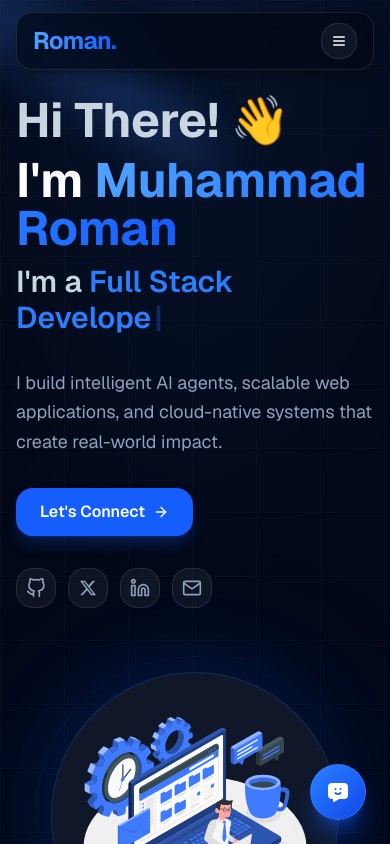
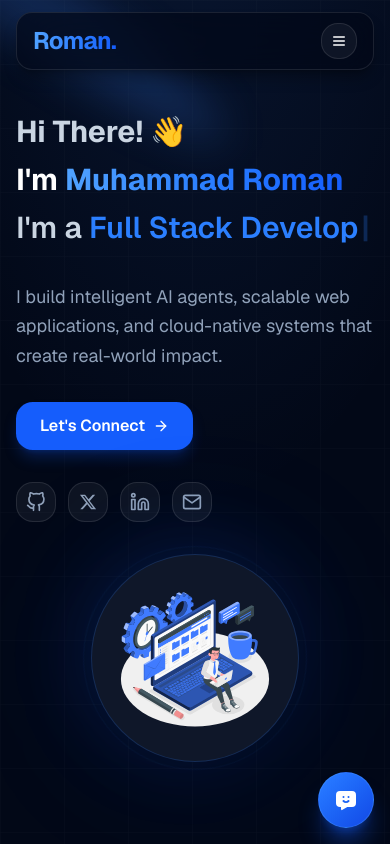
Before and after one commit to mromankhan/My-Portfolio, a Next.js app: page / in a window 390 px wide. Shown: the top 844 px of the page. Built offline with nearby package versions, Linux system fonts and the light colour scheme.

Commit message:
Responsiveness

```diff
--- a/src/components/Card.tsx
+++ b/src/components/Card.tsx
@@ -16,13 +16,14 @@ interface CardProps {
 const Card = ({ img, alt, title, desc, iconsList, link, liveLink }: CardProps) => {
   return (
     <BackgroundGradient className="rounded-[22px] bg-[#0a1628]">
-      <div className="w-[350px] rounded-[22px] overflow-hidden transition-transform duration-300 hover:-translate-y-1">
+      <div className="w-full rounded-[22px] overflow-hidden transition-transform duration-300 hover:-translate-y-1">
         {/* Image */}
         <div className="relative w-full h-[200px] overflow-hidden">
           <Image
             src={img}
             alt={alt}
             fill
+            sizes="(max-width: 640px) calc(100vw - 2rem), (max-width: 1024px) 50vw, 380px"
             className="object-cover transition-transform duration-700 hover:scale-110"
           />
           <div className="absolute inset-0 bg-gradient-to-t from-[#0a1628] via-transparent to-transparent" />
@@ -47,6 +48,7 @@ const Card = ({ img, alt, title, desc, iconsList, link, liveLink }: CardProps) =
                   src={icon}
                   alt={`${title} tech`}
                   fill
+                  sizes="32px"
                   className="p-1.5 object-contain rounded-full"
                 />
               </div>
--- a/src/components/ChatWidget.tsx
+++ b/src/components/ChatWidget.tsx
@@ -348,7 +348,7 @@ export default function ChatWidget() {
   return (
     <>
       {/* ── Floating Toggle Button ── */}
-      <div className="fixed bottom-6 right-6 z-50">
+      <div className="fixed bottom-4 right-4 sm:bottom-6 sm:right-6 z-50">
         <AnimatePresence>
           {hasUnread && !isOpen && (
             <motion.div
@@ -404,7 +404,7 @@ export default function ChatWidget() {
             animate={{ opacity: 1, y: 0, scale: 1 }}
             exit={{ opacity: 0, y: 20, scale: 0.95 }}
             transition={{ type: "spring", stiffness: 300, damping: 28 }}
-            className="fixed bottom-24 right-6 z-50 w-[340px] sm:w-[380px] h-[520px] flex flex-col rounded-2xl border border-white/10 bg-[#0a1628]/95 backdrop-blur-2xl shadow-2xl shadow-black/60 overflow-hidden"
+            className="fixed z-50 flex flex-col rounded-2xl border border-white/10 bg-[#0a1628]/95 backdrop-blur-2xl shadow-2xl shadow-black/60 overflow-hidden left-3 right-3 bottom-20 sm:left-auto sm:right-6 sm:bottom-24 sm:w-[380px] h-[min(520px,72vh)]"
           >
             {/* Header */}
             <div className="flex items-center justify-between px-4 py-3 border-b border-white/8 bg-gradient-to-r from-blue-600/15 to-transparent shrink-0">
--- a/src/components/TypewritingEffect.tsx
+++ b/src/components/TypewritingEffect.tsx
@@ -7,13 +7,13 @@ const TypewriterEffect = () => {
         <p className="text-3xl lg:text-4xl font-semibold">I&apos;m a {" "}
             <span className="text-3xl lg:text-4xl font-semibold text-blue-500">
                 <Typewriter
-                    words={["Full Stack Developer", "Agentic AI Developer", "Cloud Native Engineer", "React & Next.js Developer", "Python Developer"]}
+                    words={["Full Stack Developer", "Cloud Native Agentic AI Engineer", "DevOps Engineer", "React & Next.js Expert", "Python Developer"]}
                     loop={true}
                     cursor
                     cursorStyle="|"
-                    typeSpeed={140}
-                    deleteSpeed={110}
-                    delaySpeed={3000}
+                    typeSpeed={180}
+                    deleteSpeed={100}
+                    delaySpeed={2000}
                 />
             </span>
         </p>
--- a/src/components/pagesContent/AboutContent.tsx
+++ b/src/components/pagesContent/AboutContent.tsx
@@ -49,14 +49,14 @@ const stats = [
 
 export default function AboutContent() {
   return (
-    <main className="min-h-screen bg-[#020817] text-white overflow-hidden">
+    <main className="relative min-h-screen bg-[#020817] text-white overflow-hidden">
       {/* ── Profile Section ── */}
       <section className="relative pt-28 pb-20 px-4 overflow-hidden">
         <Spotlight className="-top-40 left-0 md:left-40" fill="#3b82f6" />
         <div className="absolute inset-0 bg-[radial-gradient(ellipse_70%_50%_at_50%_0%,rgba(59,130,246,0.10),transparent)]" />
 
         <div className="max-w-6xl mx-auto relative z-10">
-          <div className="flex flex-col lg:flex-row items-center gap-16">
+          <div className="flex flex-col lg:flex-row items-center gap-8 lg:gap-16">
             {/* Left — Content */}
             <motion.div
               initial={{ opacity: 0, x: -30 }}
@@ -68,7 +68,7 @@ export default function AboutContent() {
                 <p className="text-blue-400 text-sm font-semibold tracking-widest uppercase mb-3">
                   About Me
                 </p>
-                <h1 className="text-4xl lg:text-5xl font-bold leading-tight">
+                <h1 className="text-3xl sm:text-4xl lg:text-5xl font-bold leading-tight">
                   Know{" "}
                   <span className="bg-gradient-to-r from-blue-400 to-blue-600 bg-clip-text text-transparent">
                     Who I&apos;m
@@ -139,7 +139,7 @@ export default function AboutContent() {
               {/* Avatar */}
               <div className="relative">
                 <div className="absolute inset-0 rounded-full bg-blue-600/20 blur-3xl scale-110" />
-                <div className="relative w-64 h-64 rounded-full border-2 border-blue-500/30 overflow-hidden bg-[#0f1729]">
+                <div className="relative w-48 h-48 sm:w-56 sm:h-56 md:w-64 md:h-64 rounded-full border-2 border-blue-500/30 overflow-hidden bg-[#0f1729]">
                   <Image
                     src="/images/programmingboy.svg"
                     alt="Muhammad Roman — Programmer illustration"
--- a/src/components/pagesContent/ContactContent.tsx
+++ b/src/components/pagesContent/ContactContent.tsx
@@ -4,7 +4,7 @@ import { useState } from "react";
 import { ToastContainer, toast } from "react-toastify";
 import "react-toastify/dist/ReactToastify.css";
 import { motion } from "motion/react";
-import { BackgroundBeams } from "@/components/ui/background-beams";
+import { Spotlight } from "@/components/ui/spotlight";
 import { FiGithub, FiLinkedin } from "react-icons/fi";
 import { FaXTwitter } from "react-icons/fa6";
 
@@ -62,9 +62,9 @@ const ContactContent = () => {
   };
 
   return (
-    <div className="relative min-h-screen bg-[#020817] flex items-center justify-center py-28 px-4 overflow-hidden">
-      {/* Background beams */}
-      <BackgroundBeams className="opacity-40" />
+    <div className="relative min-h-screen bg-[#020817] flex items-center justify-center py-20 sm:py-28 px-4 overflow-hidden">
+      <Spotlight className="-top-40 left-0 md:left-60" fill="#3b82f6" />
+      <div className="absolute inset-0 bg-[radial-gradient(ellipse_70%_50%_at_50%_0%,rgba(59,130,246,0.08),transparent)]" />
 
       <div className="relative z-10 w-full max-w-5xl mx-auto">
         {/* Header */}
@@ -77,7 +77,7 @@ const ContactContent = () => {
           <p className="text-blue-400 text-sm font-semibold tracking-widest uppercase mb-3">
             Get In Touch
           </p>
-          <h1 className="text-4xl md:text-5xl font-bold text-white mb-4">
+          <h1 className="text-3xl sm:text-4xl md:text-5xl font-bold text-white mb-4">
             Let&apos;s Work{" "}
             <span className="bg-gradient-to-r from-blue-400 to-blue-600 bg-clip-text text-transparent">
               Together
@@ -89,13 +89,13 @@ const ContactContent = () => {
           </p>
         </motion.div>
 
-        <div className="grid grid-cols-1 lg:grid-cols-5 gap-8">
+        <div className="grid grid-cols-1 md:grid-cols-5 gap-8">
           {/* Left — Contact Info */}
           <motion.div
             initial={{ opacity: 0, x: -20 }}
             animate={{ opacity: 1, x: 0 }}
             transition={{ duration: 0.5, delay: 0.1 }}
-            className="lg:col-span-2 space-y-6"
+            className="md:col-span-2 space-y-6"
           >
             {/* Info cards */}
             <div className="space-y-4">
@@ -163,9 +163,9 @@ const ContactContent = () => {
             initial={{ opacity: 0, x: 20 }}
             animate={{ opacity: 1, x: 0 }}
             transition={{ duration: 0.5, delay: 0.15 }}
-            className="lg:col-span-3"
+            className="md:col-span-3"
           >
-            <div className="p-8 rounded-3xl border border-white/10 bg-white/[0.02] backdrop-blur-sm">
+            <div className="p-5 sm:p-8 rounded-3xl border border-white/10 bg-white/[0.02] backdrop-blur-sm">
               <form onSubmit={handleSubmit} className="space-y-5">
                 {/* Name */}
                 <div className="space-y-2">
--- a/src/components/pagesContent/ExperienceContent.tsx
+++ b/src/components/pagesContent/ExperienceContent.tsx
@@ -264,7 +264,7 @@ function Timeline() {
 /* ─── Page ──────────────────────────────────────────────── */
 export default function ExperienceContent() {
   return (
-    <main className="min-h-screen bg-[#020817] text-white overflow-hidden">
+    <main className="relative min-h-screen bg-[#020817] text-white overflow-hidden">
 
       {/* ── Hero ── */}
       <section className="relative pt-28 pb-14 px-4 overflow-hidden">
@@ -280,7 +280,7 @@ export default function ExperienceContent() {
             <p className="text-blue-400 text-xs font-semibold tracking-widest uppercase mb-4">
               My Journey
             </p>
-            <h1 className="text-4xl md:text-5xl lg:text-6xl font-bold mb-4 leading-tight">
+            <h1 className="text-3xl sm:text-4xl md:text-5xl lg:text-6xl font-bold mb-4 leading-tight">
               Experience &{" "}
               <span className="bg-gradient-to-r from-blue-400 to-blue-600 bg-clip-text text-transparent">
                 Education
--- a/src/components/pagesContent/HomeContent.tsx
+++ b/src/components/pagesContent/HomeContent.tsx
@@ -40,7 +40,7 @@ const introPoints = [
 
 export default function HomeContent() {
   return (
-    <main className="min-h-screen bg-[#020817] text-white overflow-hidden">
+    <main className="relative min-h-screen bg-[#020817] text-white overflow-hidden">
       {/* ── Hero Section ── */}
       <section className="relative min-h-screen flex items-center justify-center overflow-hidden">
         {/* Spotlight */}
@@ -62,7 +62,7 @@ export default function HomeContent() {
         />
 
         <div className="container mx-auto px-4 pt-24 pb-16 relative z-10">
-          <div className="grid grid-cols-1 lg:grid-cols-2 gap-16 items-center">
+          <div className="grid grid-cols-1 lg:grid-cols-2 gap-8 lg:gap-16 items-center">
             {/* Left — Text */}
             <motion.div
               initial={{ opacity: 0, y: 30 }}
@@ -72,16 +72,16 @@ export default function HomeContent() {
             >
 
               <div className="space-y-3">
-                <h2 className="text-5xl lg:text-6xl font-bold text-slate-300">
+                <h2 className="text-3xl sm:text-4xl lg:text-6xl font-bold text-slate-300">
                   Hi There! 👋
                 </h2>
-                <h1 className="text-5xl lg:text-6xl font-bold">
+                <h1 className="text-3xl sm:text-4xl lg:text-6xl font-bold">
                   I&apos;m{" "}
                   <span className="bg-gradient-to-r from-blue-400 via-blue-500 to-blue-600 bg-clip-text text-transparent">
                     Muhammad Roman
                   </span>
                 </h1>
-                <div className="text-2xl lg:text-3xl font-semibold text-slate-300 min-h-[2.5rem]">
+                <div className="text-xl sm:text-2xl lg:text-3xl font-semibold text-slate-300 min-h-[2.5rem]">
                   <TypewriterEffect />
                 </div>
               </div>
@@ -126,12 +126,12 @@ export default function HomeContent() {
               className="relative flex justify-center items-center"
             >
               {/* Glow rings */}
-              <div className="absolute w-80 h-80 rounded-full bg-blue-600/10 blur-3xl" />
-              <div className="absolute w-64 h-64 rounded-full border border-blue-500/10 animate-[spin_20s_linear_infinite]" />
-              <div className="absolute w-80 h-80 rounded-full border border-blue-500/5 animate-[spin_30s_linear_infinite_reverse]" />
+              <div className="absolute w-56 h-56 sm:w-80 sm:h-80 rounded-full bg-blue-600/10 blur-3xl" />
+              <div className="absolute w-48 h-48 sm:w-64 sm:h-64 rounded-full border border-blue-500/10 animate-[spin_20s_linear_infinite]" />
+              <div className="absolute w-56 h-56 sm:w-80 sm:h-80 rounded-full border border-blue-500/5 animate-[spin_30s_linear_infinite_reverse]" />
 
               {/* Image container */}
-              <div className="relative w-72 h-72 lg:w-96 lg:h-96">
+              <div className="relative w-52 h-52 sm:w-64 sm:h-64 lg:w-96 lg:h-96">
                 <div className="absolute inset-0 rounded-full bg-gradient-to-br from-blue-600/20 to-transparent blur-2xl" />
                 <div className="relative rounded-full overflow-hidden w-full h-full border border-blue-500/20 bg-[#0f1729]">
                   <Image
@@ -149,7 +149,7 @@ export default function HomeContent() {
       </section>
 
       {/* ── Introduce Section ── */}
-      <section className="relative py-24 px-4 overflow-hidden">
+      <section className="relative py-14 sm:py-24 px-4 overflow-hidden">
         <div className="absolute inset-0 bg-[radial-gradient(ellipse_60%_60%_at_50%_50%,rgba(59,130,246,0.06),transparent)]" />
 
         <div className="max-w-4xl mx-auto relative z-10">
--- a/src/components/pagesContent/ProjectsContent.tsx
+++ b/src/components/pagesContent/ProjectsContent.tsx
@@ -66,8 +66,8 @@ const projects = [
 
 export default function ProjectsContent() {
   return (
-    <main className="min-h-screen bg-[#020817] text-white overflow-hidden">
-      <section className="relative pt-28 pb-24 px-4">
+    <main className="relative min-h-screen bg-[#020817] text-white overflow-hidden">
+      <section className="relative pt-24 pb-16 sm:pt-28 sm:pb-24 px-4">
         <Spotlight className="-top-40 left-20" fill="#3b82f6" />
         <div className="absolute inset-0 bg-[radial-gradient(ellipse_70%_50%_at_50%_0%,rgba(59,130,246,0.08),transparent)]" />
 
@@ -95,7 +95,7 @@ export default function ProjectsContent() {
           </motion.div>
 
           {/* Cards */}
-          <div className="flex flex-wrap justify-center gap-4">
+          <div className="grid grid-cols-1 sm:grid-cols-2 lg:grid-cols-3 gap-6">
             {projects.map(({ id, title, desc, img, alt, iconsList, githublink, liveLink }, i) => (
               <motion.div
                 key={id}
```
